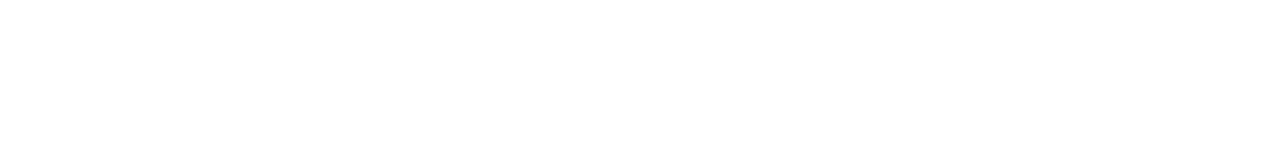
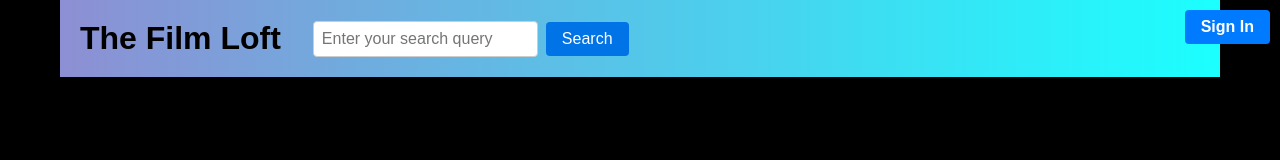
Before and after one commit to AlirezaBghn/Cinema-new, a plain HTML site: page index.html in a window 1280 px wide. Drawn offline with Linux system fonts and the light colour scheme.

Commit message:
new header added

```diff
--- a/index.html
+++ b/index.html
@@ -1,19 +1,43 @@
 <html lang="en">
-
   <head>
-    <meta charset="UTF-8">
-    <meta name="viewport" content="width=device-width, initial-scale=1.0">
+    <meta charset="UTF-8" />
+    <meta name="viewport" content="width=device-width, initial-scale=1.0" />
     <title>Cinema</title>
-    <link rel="stylesheet" href="styles.css">
+    <link rel="stylesheet" href="styles.css" />
   </head>
 
   <body>
     <div class="container">
       <header>
+        <div class="container_header">
+          <div class="flex">
+            <h1>The Film Loft</h1>
+            <form
+              class="search-engine"
+              action="search_results.html"
+              method="get"
+              aria-label="Search form"
+            >
+              <label for="search-query" class="visually-hidden"
+                >Search Query</label
+              >
+              <input
+                type="text"
+                id="search-query"
+                name="query"
+                placeholder="Enter your search query"
+                required
+                aria-required="true"
+                minlength="2"
+              />
+              <button type="submit">Search</button>
+            </form>
+          </div>
+          <a href="signin.html" class="sign-in-button">Sign In</a>
+        </div>
       </header>
       <main></main>
       <footer></footer>
     </div>
   </body>
-
 </html>
--- a/styles.css
+++ b/styles.css
@@ -13,3 +13,106 @@
   margin: 0 auto;
   padding: 0 20px;
 }
+body {
+  background-color: black;
+}
+.container_header {
+  display: flex;
+  background-image: linear-gradient(to right, #8d8fd3, #1bffff);
+  width: 100%;
+  padding: 20px;
+  border-radius: px;
+  box-shadow: 0px 4px 10px rgba(0, 0, 0, 0.1);
+  justify-content: space-between;
+  align-items: center;
+}
+.flex {
+  display: flex;
+  gap: 2rem;
+}
+.search-engine {
+  display: flex;
+  align-items: center;
+  gap: 0.5em;
+}
+
+.search-engine input[type="text"] {
+  padding: 0.5em;
+  font-size: 1rem;
+  border: 1px solid #ccc;
+  border-radius: 4px;
+  width: 100%;
+  max-width: 400px;
+}
+
+.search-engine button {
+  padding: 0.5em 1em;
+  font-size: 1rem;
+  color: #fff;
+  background-color: #0073e6;
+  border: none;
+  border-radius: 4px;
+  cursor: pointer;
+  transition: background-color 0.2s;
+}
+
+.search-engine button:hover {
+  background-color: #005bb5;
+}
+
+/* Hide label visually but keep it accessible for screen readers */
+.visually-hidden {
+  position: absolute;
+  width: 1px;
+  height: 1px;
+  padding: 0;
+  margin: -1px;
+  overflow: hidden;
+  clip: rect(0, 0, 0, 0);
+  border: 0;
+}
+.container_jaya {
+  position: relative;
+}
+
+.sign-in-button {
+  position: absolute;
+  top: 10px;
+  right: 10px;
+  text-decoration: none;
+  padding: 8px 16px;
+  background-color: #007bff;
+  color: #ffffff;
+  border-radius: 4px;
+  font-weight: bold;
+}
+
+.sign-in-button:hover {
+  background-color: #0056b3;
+}
+.offer_image {
+  width: 60%;
+}
+.marquee {
+  overflow: hidden;
+  width: 100%; /* Width of the marquee container */
+  white-space: nowrap; /* Prevents line breaks */
+}
+
+/* Image styling */
+.marquee img {
+  display: inline-block;
+  width: 60%; /* Adjust based on image size or set a specific width */
+  height: 400px; /* Set the desired height */
+  animation: marquee 10s linear infinite; /* Marquee animation */
+}
+
+/* Keyframes for the marquee animation */
+@keyframes marquee {
+  from {
+    transform: translateX(100%); /* Start from the right */
+  }
+  to {
+    transform: translateX(-100%); /* Move to the left */
+  }
+}
```
Also changed, not shown: 219.jpg (added). Lines whose indentation alone changed are shown as unchanged.
